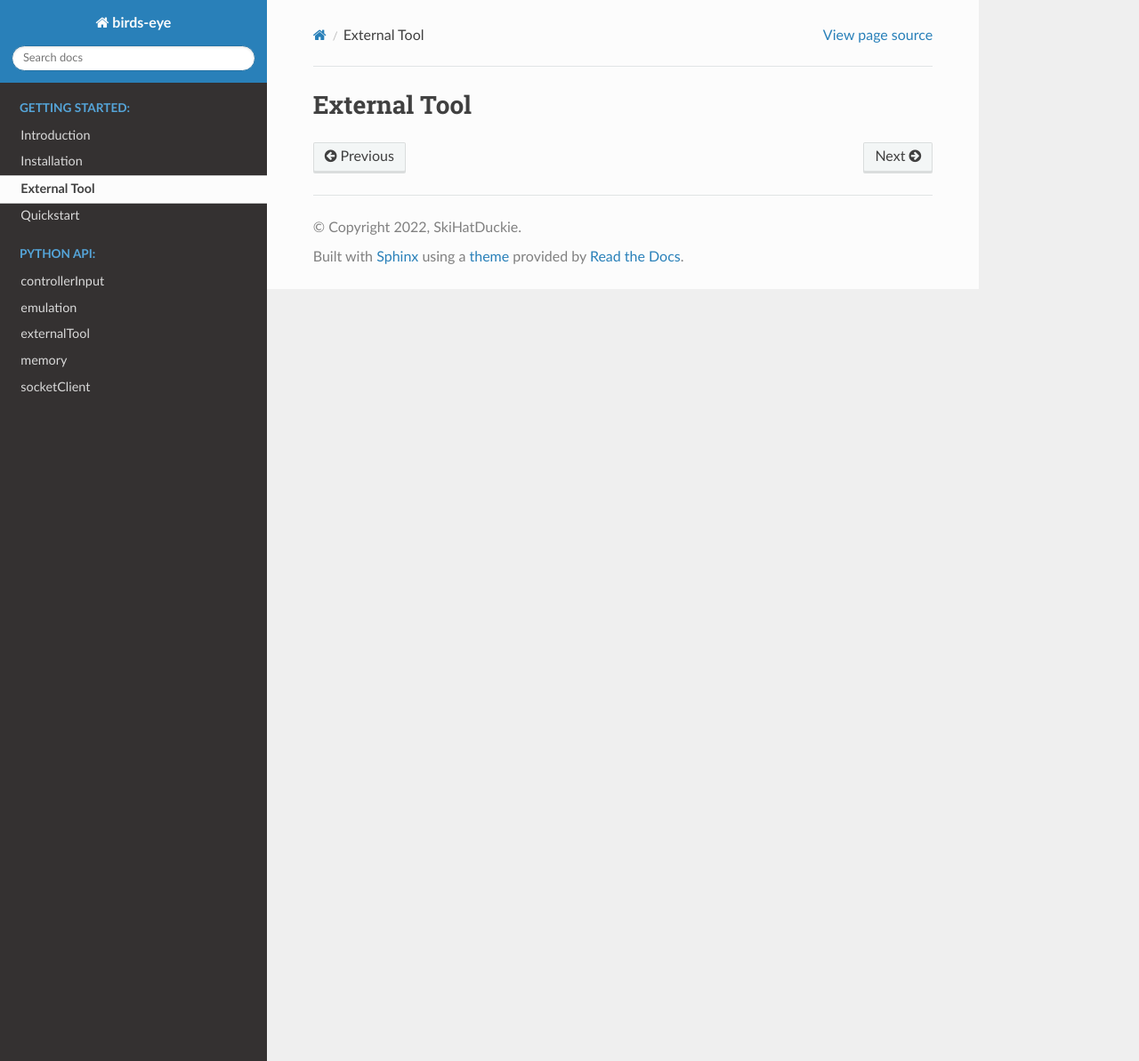
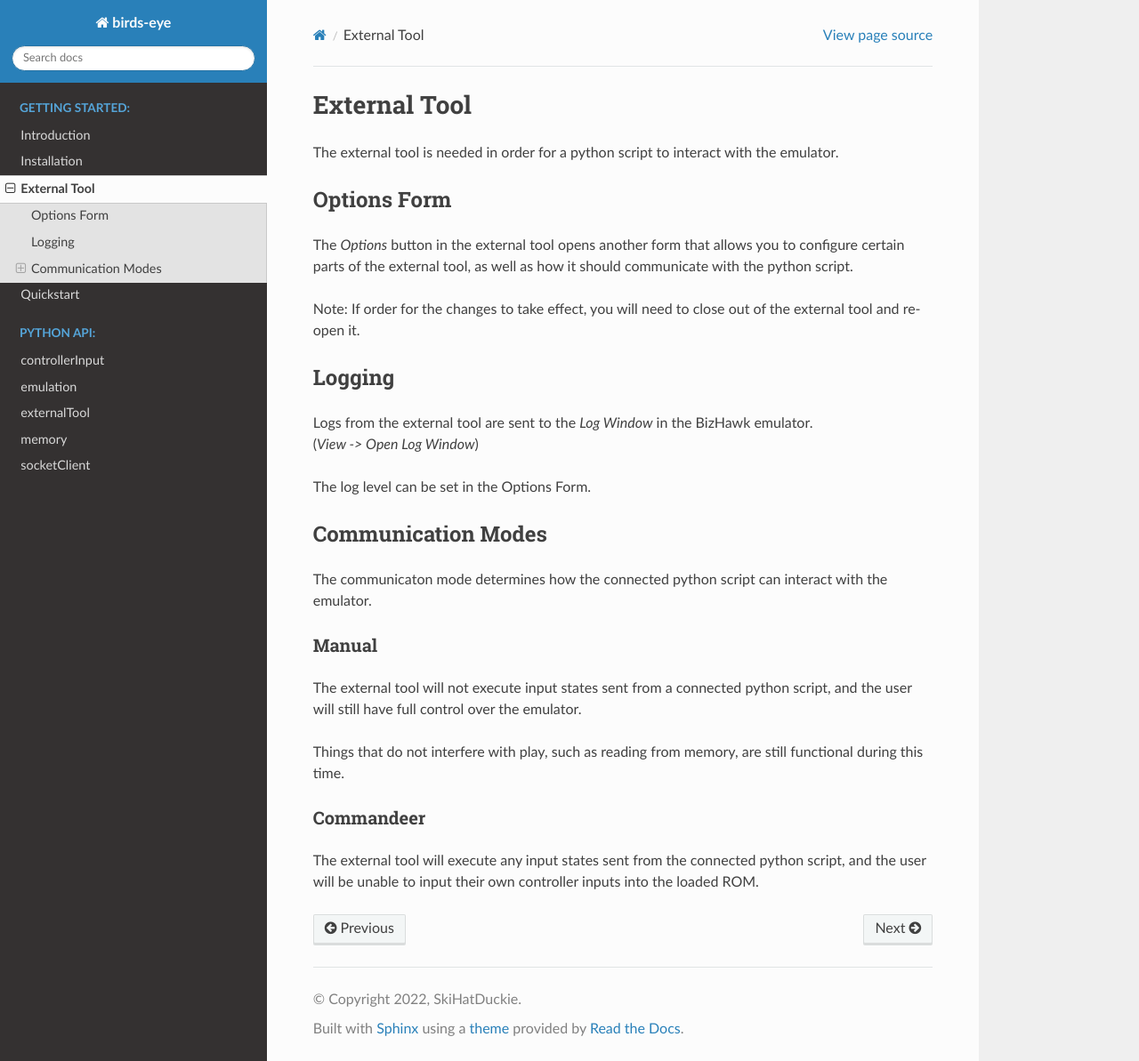
Before and after one commit to SkiHatDuckie/birds-eye, a Sphinx documentation site: the page built from docs/source/gettingStarted/externalTool.rst, in a window 1280 px wide and 1193 px high. Shown: the whole window at 89% size. Built offline with Sphinx 7.4.7 and the Read the Docs theme 2.0.0, drawn with Linux system fonts in a browser that asks for light colours.

Commit message:
Add external tool info to docs

```diff
--- a/docs/source/gettingStarted/externalTool.rst
+++ b/docs/source/gettingStarted/externalTool.rst
@@ -1,2 +1,33 @@
 External Tool
 =============
+The external tool is needed in order for a python script to interact with the emulator.
+
+Options Form
+------------
+The *Options* button in the external tool opens another form that allows you to configure certain
+parts of the external tool, as well as how it should communicate with the python script.
+
+Note: If order for the changes to take effect, you will need to close out of the external tool and re-open it.
+
+Logging
+-------
+| Logs from the external tool are sent to the *Log Window* in the BizHawk emulator.
+| (*View -> Open Log Window*)
+
+The log level can be set in the Options Form.
+
+Communication Modes
+-------------------
+The communicaton mode determines how the connected python script can interact with the emulator.
+
+Manual
+^^^^^^
+The external tool will not execute input states sent from a connected python script,
+and the user will still have full control over the emulator.
+
+Things that do not interfere with play, such as reading from memory, are still functional during this time.
+
+Commandeer
+^^^^^^^^^^
+The external tool will execute any input states sent from the connected python script,
+and the user will be unable to input their own controller inputs into the loaded ROM.
```
Also changed, not shown: docs/source/gettingStarted/installation.rst (+12 -9 lines), docs/source/gettingStarted/intro.rst (+5 -4 lines).
